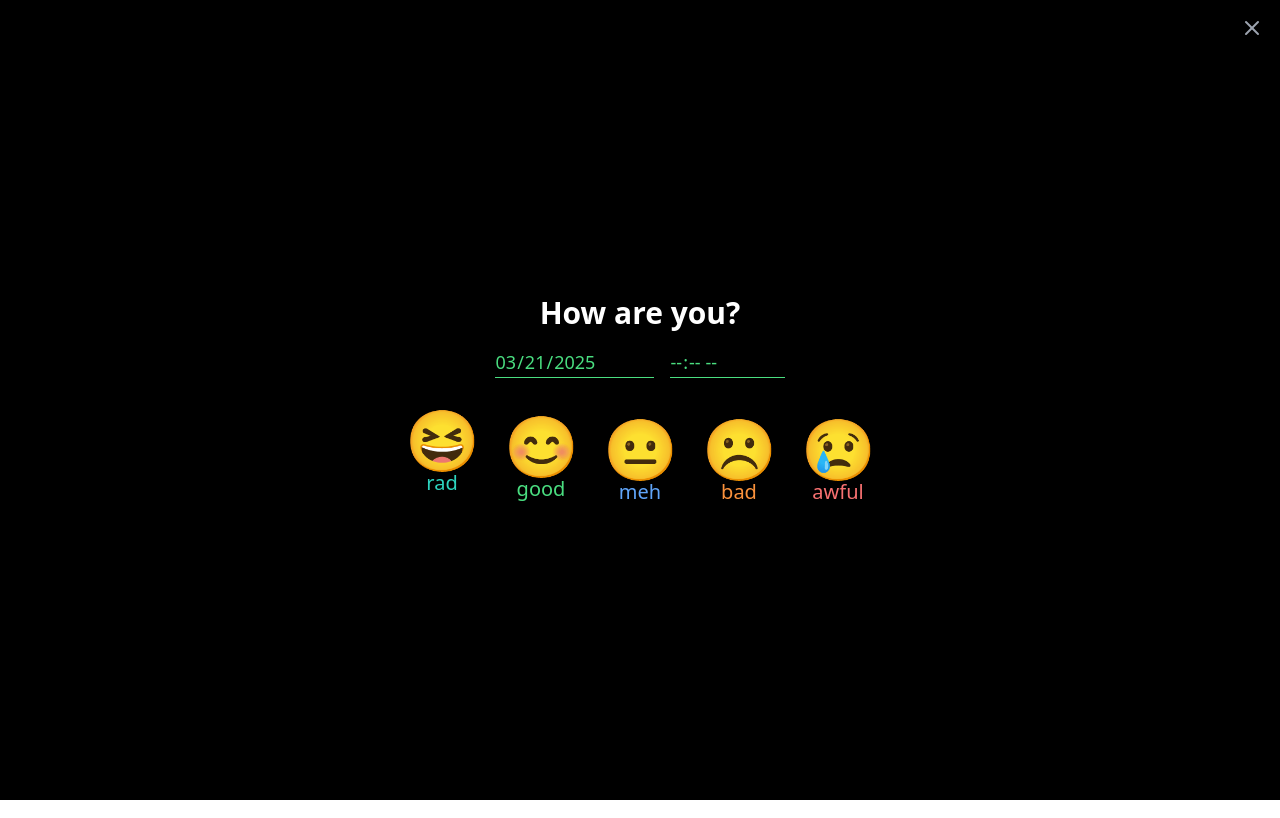
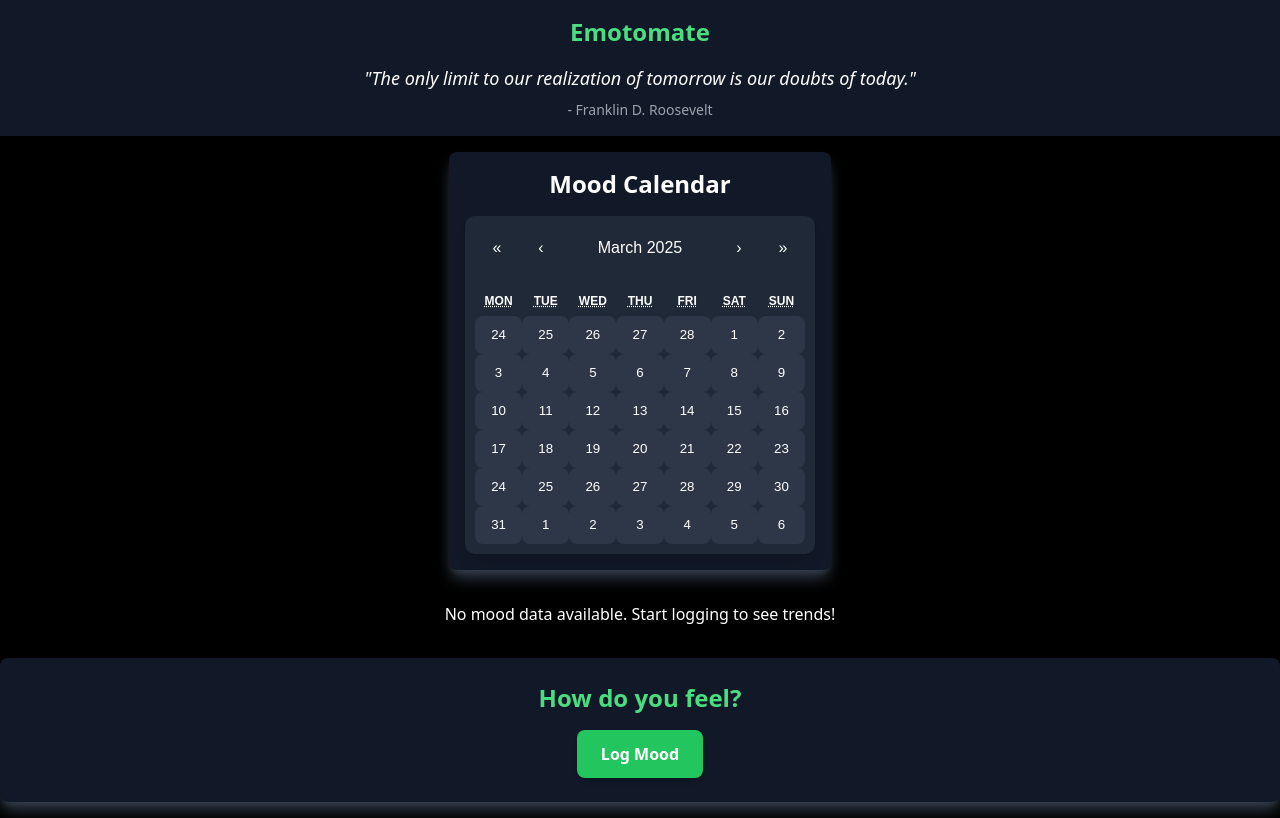
Before and after one commit to Lallika4217/mood-tracker, a React (Vite) app: page / in a window 1280 px wide. Built offline with nearby package versions, Linux system fonts and the light colour scheme; no server answers.

Commit message:
Layout and functional changes

```diff
--- a/src/App.jsx
+++ b/src/App.jsx
@@ -5,5 +5,5 @@ import Dashboard from "./components/Dashboard";
 
 export default function App() {
   const { today, selecting } = useContext(DataContext);
-  return !today || selecting ? <Selection /> : <Dashboard />;
+  return selecting ? <Selection /> : <Dashboard />;
 }
--- a/src/components/Dashboard.jsx
+++ b/src/components/Dashboard.jsx
@@ -10,13 +10,13 @@ const Dashboard = () => {
     <div className="flex flex-col justify-evenly min-h-screen h-full bg-black">
       <div>
         <MotivationalQuote />
-        <OpenSelection />
       </div>
       <div className="flex flex-col md:flex-row md:justify-evenly">
         <EmojiCalendar />
         <MoodHistory />
       </div>
       <Graph />
+      <OpenSelection />
     </div>
   );
 };
--- a/src/components/MotivationalQuote.jsx
+++ b/src/components/MotivationalQuote.jsx
@@ -63,7 +63,7 @@ const MotivationalQuote = () => {
         animate={{ opacity: 1, y: 0 }}
         transition={{ duration: 0.5 }}
       >
-        Motivational Quote
+        Emotomate
       </motion.h2>
 
       <motion.p
```
